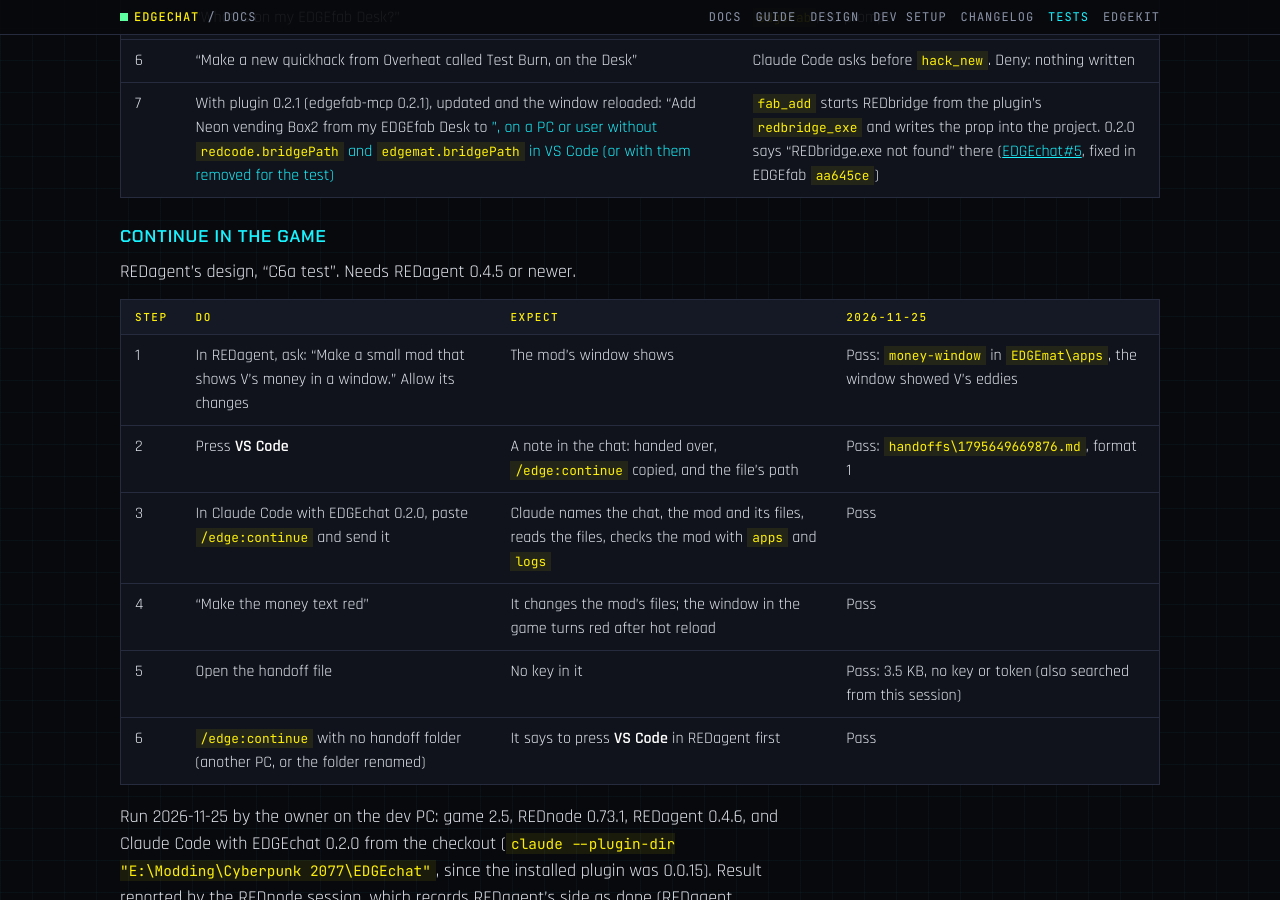
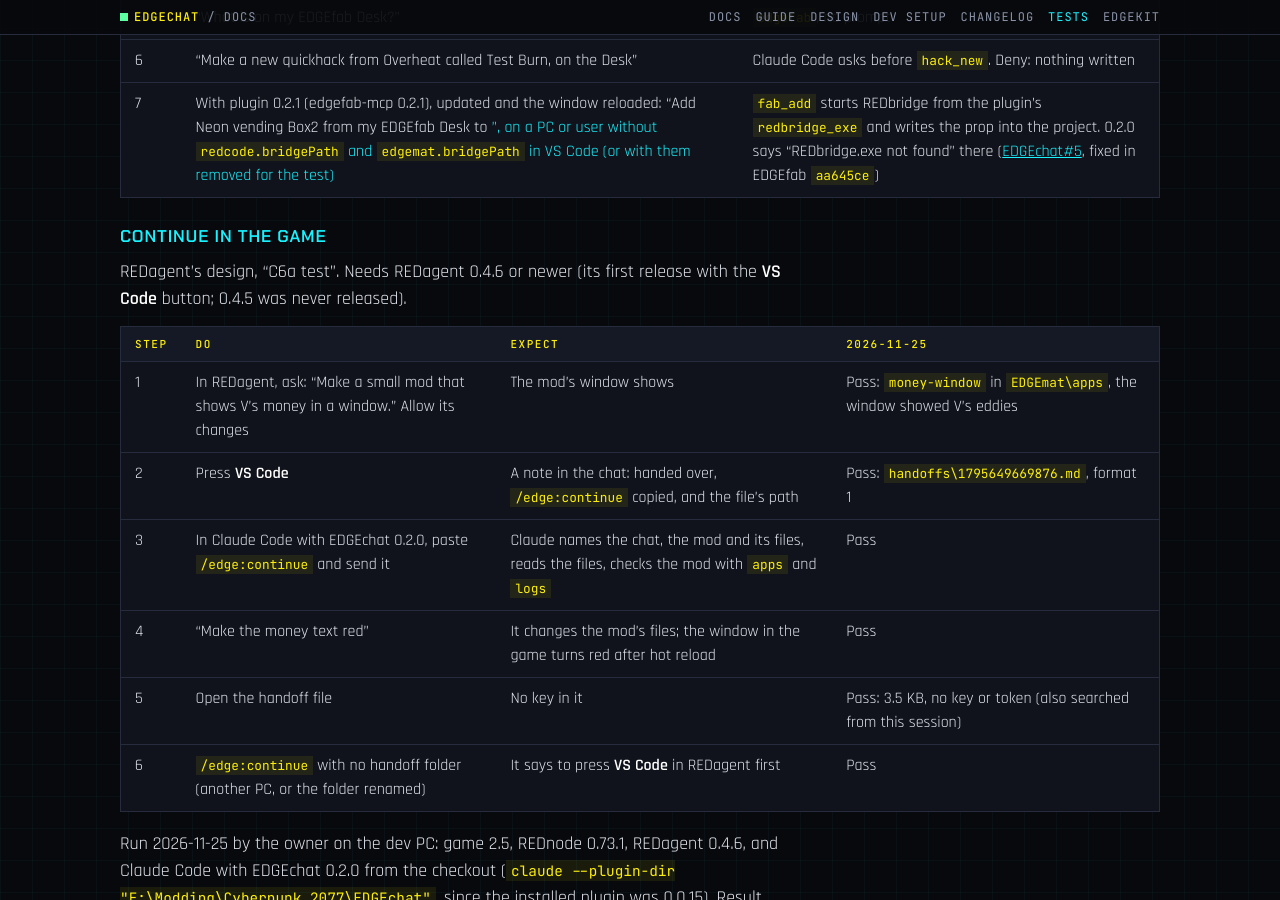
Before and after one commit to Edgemodders/EDGEchat, a Jekyll site: the page built from docs/testing.md, in a window 1280 px wide and 900 px high, scrolled down 9156 px. Built offline with Jekyll 4.4.1, drawn with Linux system fonts in a browser that asks for light colours; our own code applies the rules of GitHub Pages for plain Markdown files.

Commit message:
/edge:continue needs REDagent 0.4.6, its first release with the VS Code button (0.4.5 was never released)
Co-Authored-By: Claude Opus 5.5 <noreply@anthropic.com>

```diff
--- a/docs/testing.md
+++ b/docs/testing.md
@@ -219,7 +219,7 @@ Step 7 passes the same evening with plugin 0.2.1 (edgefab-mcp 0.2.1), the plugin
 
 ### continue in the game
 
-REDagent's design, "C6a test". Needs REDagent 0.4.5 or newer.
+REDagent's design, "C6a test". Needs REDagent 0.4.6 or newer (its first release with the **VS Code** button; 0.4.5 was never released).
 
 | Step | Do | Expect | 2026-11-25 |
 |---|---|---|---|
```
Also changed, not shown: docs/index.md (+1 -1 lines), skills/continue/SKILL.md (+2 -2 lines), docs/changelog.md.
